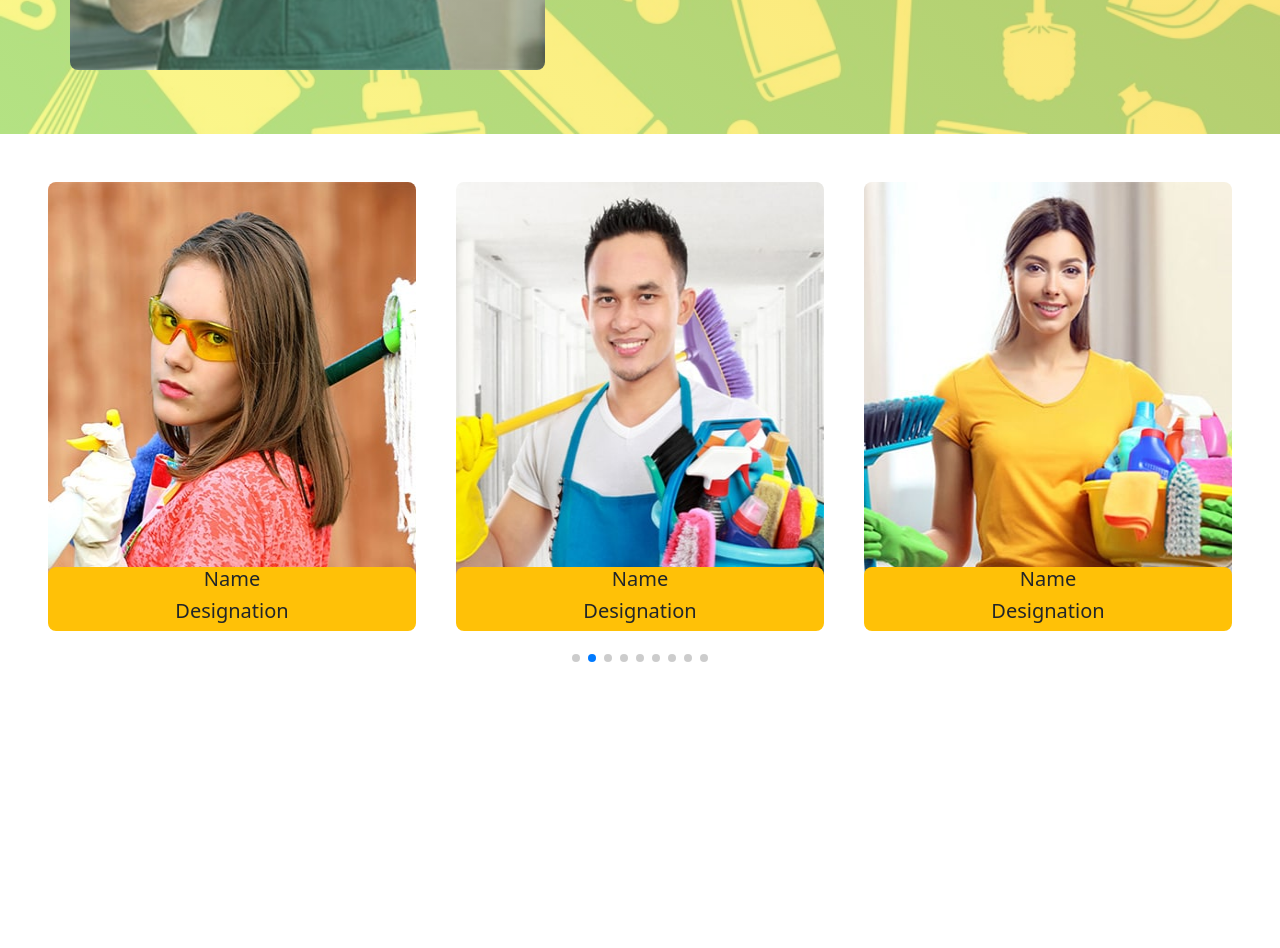
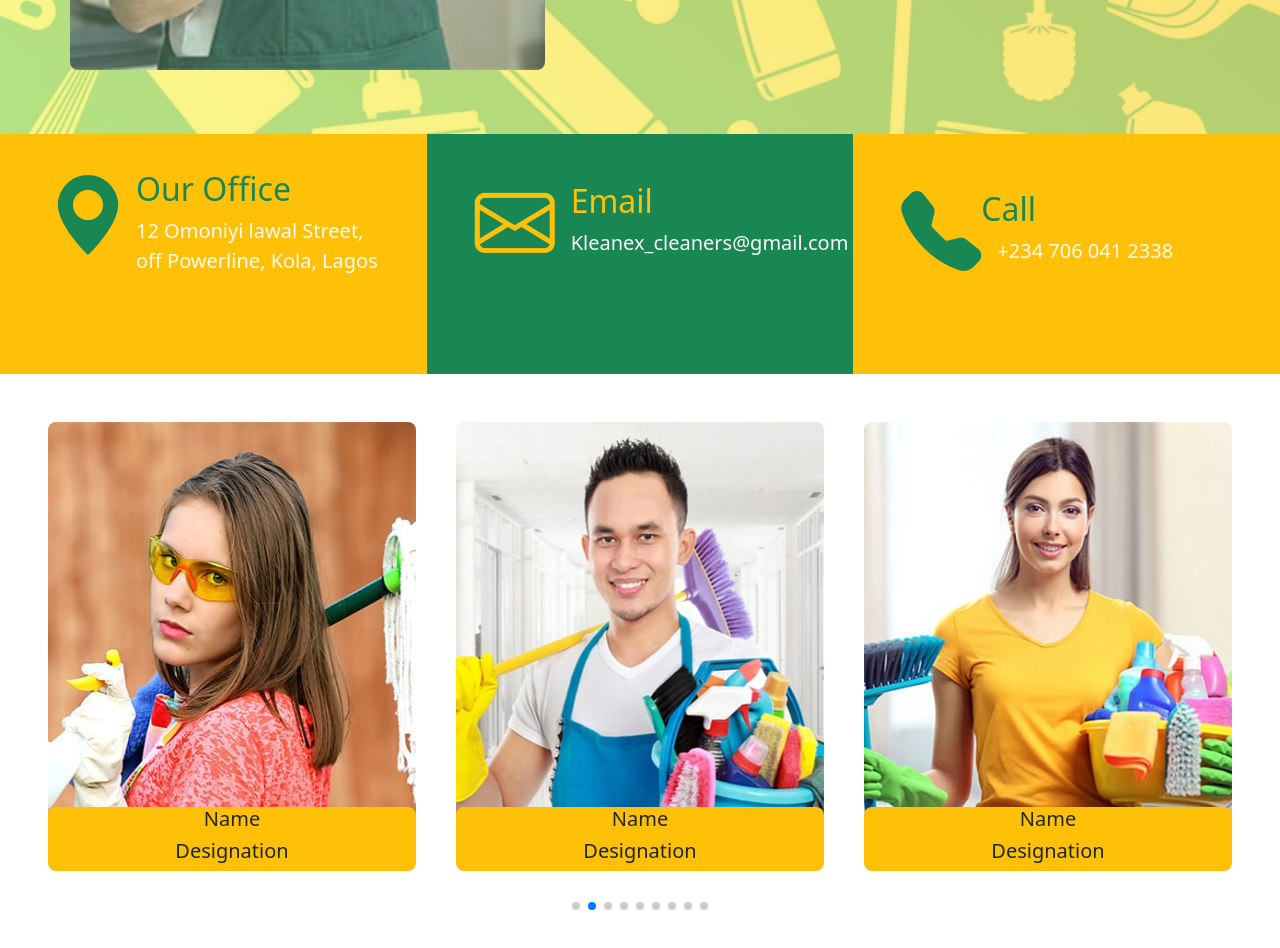
Before and after one commit to Izima01/Kodecamp-2.0-task-5, a plain HTML site: page about.html in a window 1280 px wide. Shown: the part 720-1668 px from the top of the page. Before the commit the page ends 1446 px from the top, so only its background shows below. Drawn offline with nearby package versions, Linux system fonts and the light colour scheme.

Commit message:
fixed blog

```diff
--- a/about.html
+++ b/about.html
@@ -66,10 +66,49 @@
             </div>
         </div>
     </div>
+    <div class="contact-info">
+      <div class="container-fluid">
+          <div class="row">
+              <div class="col-lg-4 bg-warning px-5 py-3">
+                <div class="d-flex pt-3">
+                  <div>
+                    <i class="display-1 bi bi-geo-alt-fill text-success"></i>
+                  </div>
+                  <div class="text">
+                    <h3 class="text-success ps-2 pt-1 fs-2">Our Office</h3>
+                    <p class="text-light ps-2 fs-5">12 Omoniyi lawal Street, off Powerline, Kola, Lagos</p>
+                  </div>
+                </div>
+              </div>
+              <div class="col-lg-4 bg-success px-5 py-3">
+                <div class="d-flex pt-4">
+                  <div>
+                    <i class="bi bi-envelope display-1 text-warning"></i>
+                  </div>
+                  <div class="text">
+                    <h3 class="text-warning pt-2 ps-3 fs-2">Email</h3>
+                    <p class="text-light ps-3 fs-5">Kleanex_cleaners@gmail.com</p>
+                  </div>
+                </div>
+              </div>
+              <div class="col-lg-4 bg-warning px-5 py-4">
+                <div class="d-flex pt-4">
+                  <div>
+                    <i class="bi bi-telephone-fill text-success display-1"></i>
+                  </div>
+                  <div class="text">
+                    <h3 class="pt-2 text-success fs-2">Call</h3>
+                    <p class="text-light ps-3 fs-5">+234 706 041 2338</p>
+                  </div>
+                </div>
+              </div>
+          </div>
+      </div>
+    </div>
     <div class="team-members p-5">
         <!-- Swiper -->
     <div class="swiper mySwiper">
-        <div class="swiper-wrapper mb-3">
+        <div class="swiper-wrapper mb-4">
           <div class="swiper-slide">
               <div class="member-box">
                   <div class="image">
@@ -192,6 +231,7 @@
       </div>
     </div>
 
+
       <!-- Swiper JS -->
     <script src="https://unpkg.com/swiper/swiper-bundle.min.js"></script>
 
@@ -206,7 +246,7 @@
           clickable: true,
         },
         autoplay: {
-          delay: 3000,
+          delay: 3500,
           disableOnInteraction: false,
         },
         pagination: {
```
Also changed, not shown: index.html (+1 -19 lines).
